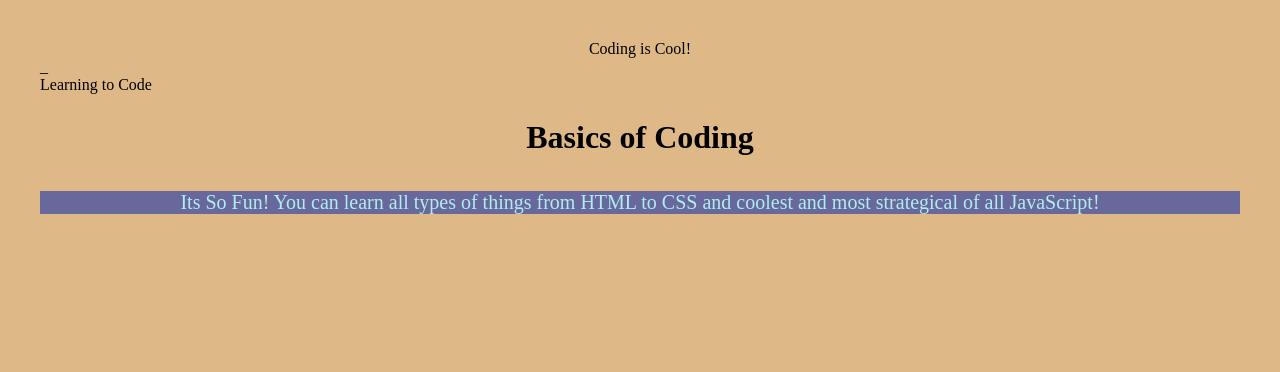
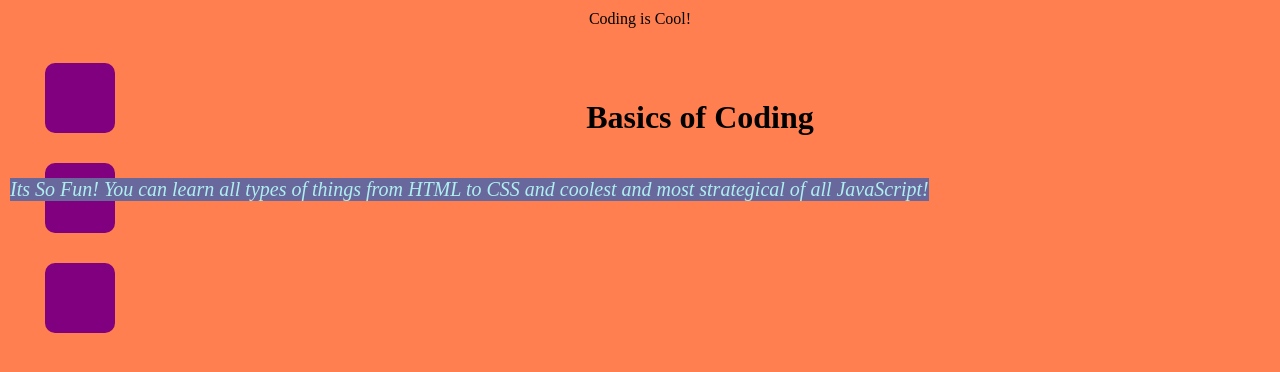
Before and after one commit to tamara9871/mod2_solution, a plain HTML site: page index.html in a window 1280 px wide. Drawn offline with Linux system fonts and the light colour scheme.

Commit message:
Update index.html

```diff
--- a/index.html
+++ b/index.html
@@ -7,24 +7,33 @@
       color: paleturquoise;
       background-color: rgb(104, 104, 156);
       font-size: 20px;
-      font-style: Tahoma;
-    }
-    body {
-      margin: 20px;
-      padding: 20px;
-      background-color: burlywood;
-    }
-    title {
-      color: purple;
-      font-size: 18px;
-      font-weight: bold;
-    }
-    h1 {
-      border-color: purple;
-      margin: 10px;
-      padding: 15px;
+      font-style: italic;
+      position: fixed;
     }
 
+    body {
+        background: coral;
+        margin: 10px;
+    }
+
+    .container {
+     position: relative;
+     width: 50px;
+     height: 30px;
+     margin: 20px;
+     color: burlywood;
+    }
+
+    .container .box {
+        position: relative;
+        width: calc(100px - 30px);
+        height: calc(100px - 30px);
+        background: purple;
+        margin: 15px;
+        float: left;
+        box-sizing: border-box;
+        border-radius: 10px;
+    }
 
 
   </style>
@@ -35,8 +44,14 @@
   </center>
 </head>
 <body>
-<div id="box">_</div>
-  <div class="Code">Learning to Code</div>
+  <div class="container">
+      <div class="box">
+      </div>
+      <div class="box">
+      </div>
+      <div class="box">
+      </div>
+  </div>
 
 <center>
    <h1>Basics of Coding</h1>
```
